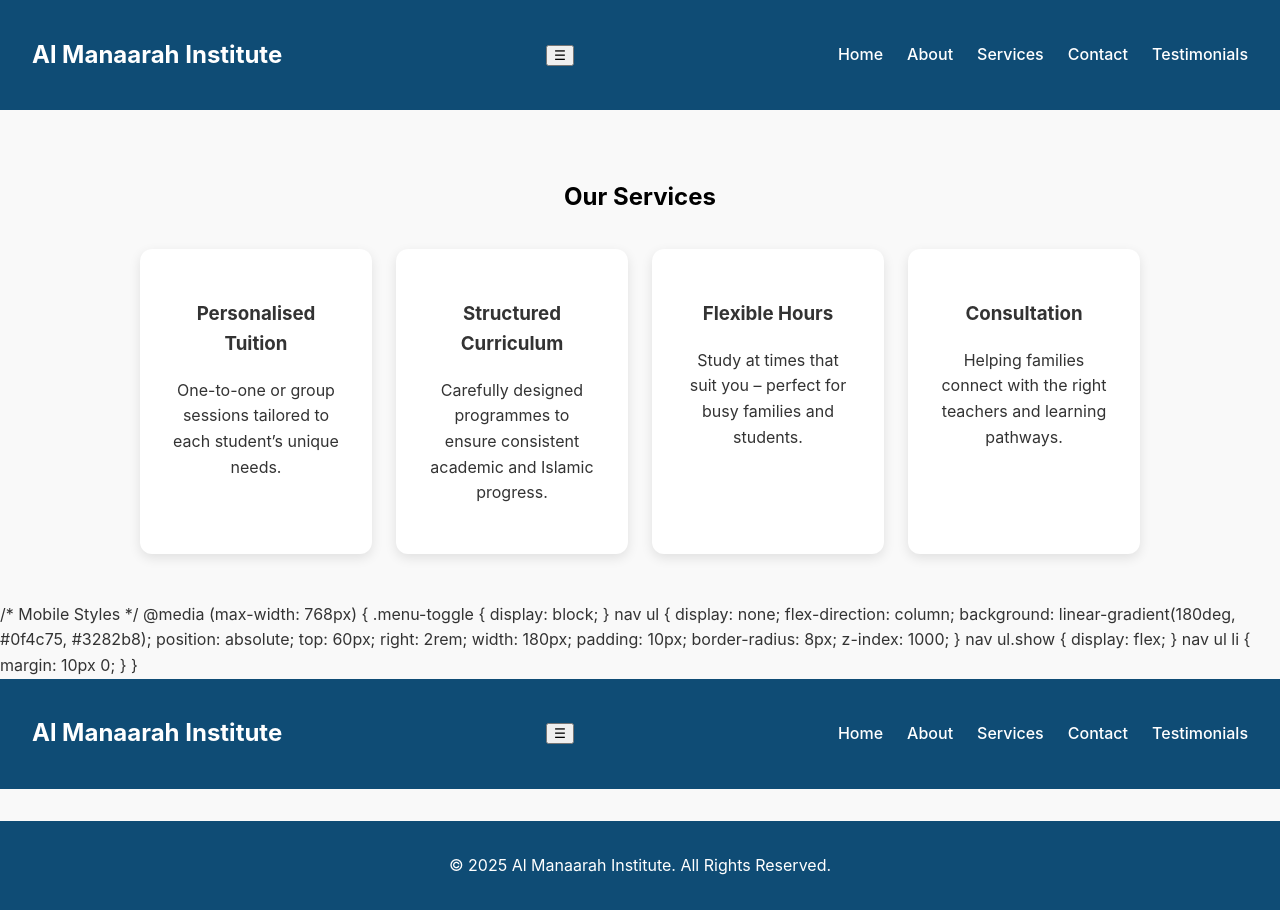
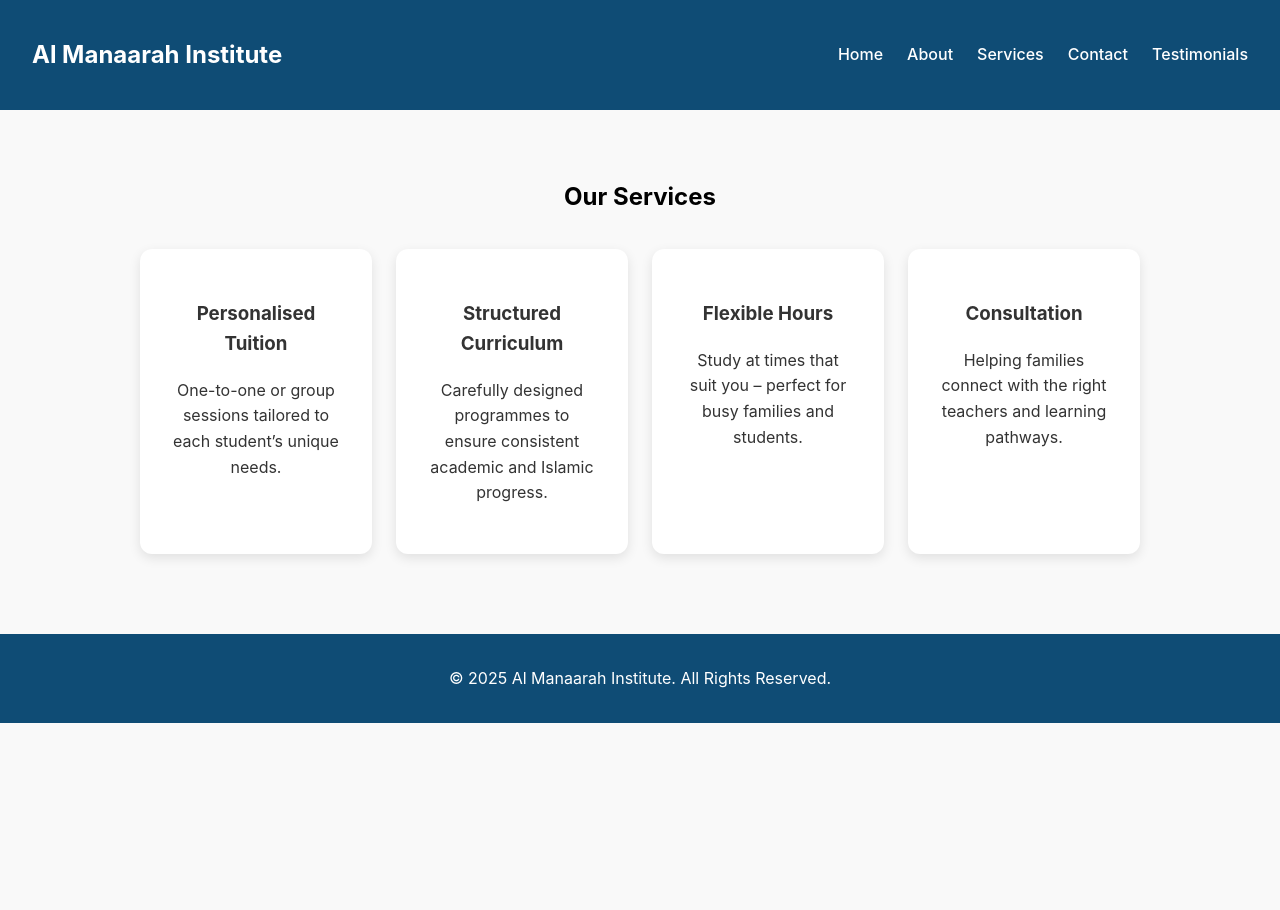
Before and after one commit to Syed-Ali-06/Al-Manaarah-Institute, a plain HTML site: page services.html in a window 1280 px wide. After the commit the page ends 800 px from the top, so only its background shows below. Drawn offline with Linux system fonts and the light colour scheme.

Commit message:
Update services.html

```diff
--- a/services.html
+++ b/services.html
@@ -4,19 +4,18 @@
   <meta charset="UTF-8">
   <meta name="viewport" content="width=device-width, initial-scale=1.0">
   <title>Al Manaarah Institute | Services</title>
-  <link rel="stylesheet" href="services.css">
+  <link rel="stylesheet" href="style.css">
 </head>
 <body>
   <header>
     <nav>
       <h1>Al Manaarah Institute</h1>
-      <button class="menu-toggle" aria-label="Toggle Menu">&#9776;</button>
       <ul>
         <li><a href="index.html">Home</a></li>
         <li><a href="about.html">About</a></li>
         <li><a href="services.html" class="active">Services</a></li>
         <li><a href="contact.html">Contact</a></li>
-        <li><a href="testimonials.html">Testimonials</a></li>
+        <li><a href="testimonials.html" class="active">Testimonials</a></li>
       </ul>
     </nav>
   </header>
@@ -43,66 +42,8 @@
     </div>
   </section>
 
-    /* Mobile Styles */
-    @media (max-width: 768px) {
-      .menu-toggle {
-        display: block;
-      }
-
-      nav ul {
-        display: none;
-        flex-direction: column;
-        background: linear-gradient(180deg, #0f4c75, #3282b8);
-        position: absolute;
-        top: 60px;
-        right: 2rem;
-        width: 180px;
-        padding: 10px;
-        border-radius: 8px;
-        z-index: 1000;
-      }
-
-      nav ul.show {
-        display: flex;
-      }
-
-      nav ul li {
-        margin: 10px 0;
-      }
-    }
-  </style>
-</head>
-
-<body>
-  <header>
-    <nav>
-      <h1>Al Manaarah Institute</h1>
-      <!-- Hamburger button -->
-      <button class="menu-toggle" aria-label="Toggle Menu">&#9776;</button>
-      <ul>
-        <li><a href="index.html" class="active">Home</a></li>
-        <li><a href="about.html">About</a></li>
-        <li><a href="services.html">Services</a></li>
-        <li><a href="contact.html">Contact</a></li>
-        <li><a href="testimonials.html">Testimonials</a></li>
-      </ul>
-    </nav>
-  </header>
-
-
   <footer>
     <p>&copy; 2025 Al Manaarah Institute. All Rights Reserved.</p>
   </footer>
-
-  <script>
-    const menuToggle = document.querySelector('.menu-toggle');
-    const navLinks = document.querySelector('nav ul');
-
-    menuToggle.addEventListener('click', () => {
-      navLinks.classList.toggle('show');
-    });
-  </script>
-
-
 </body>
 </html>
```
